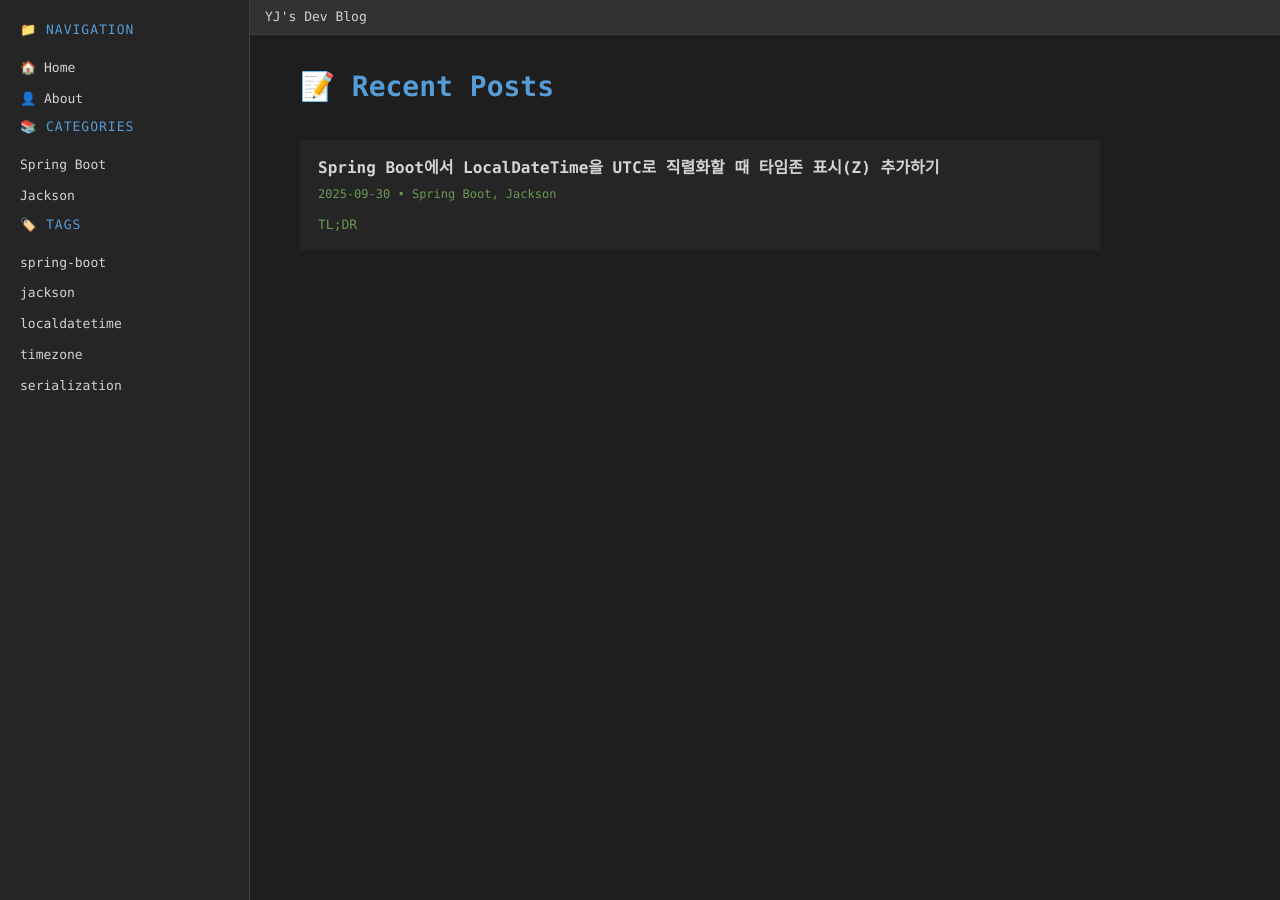
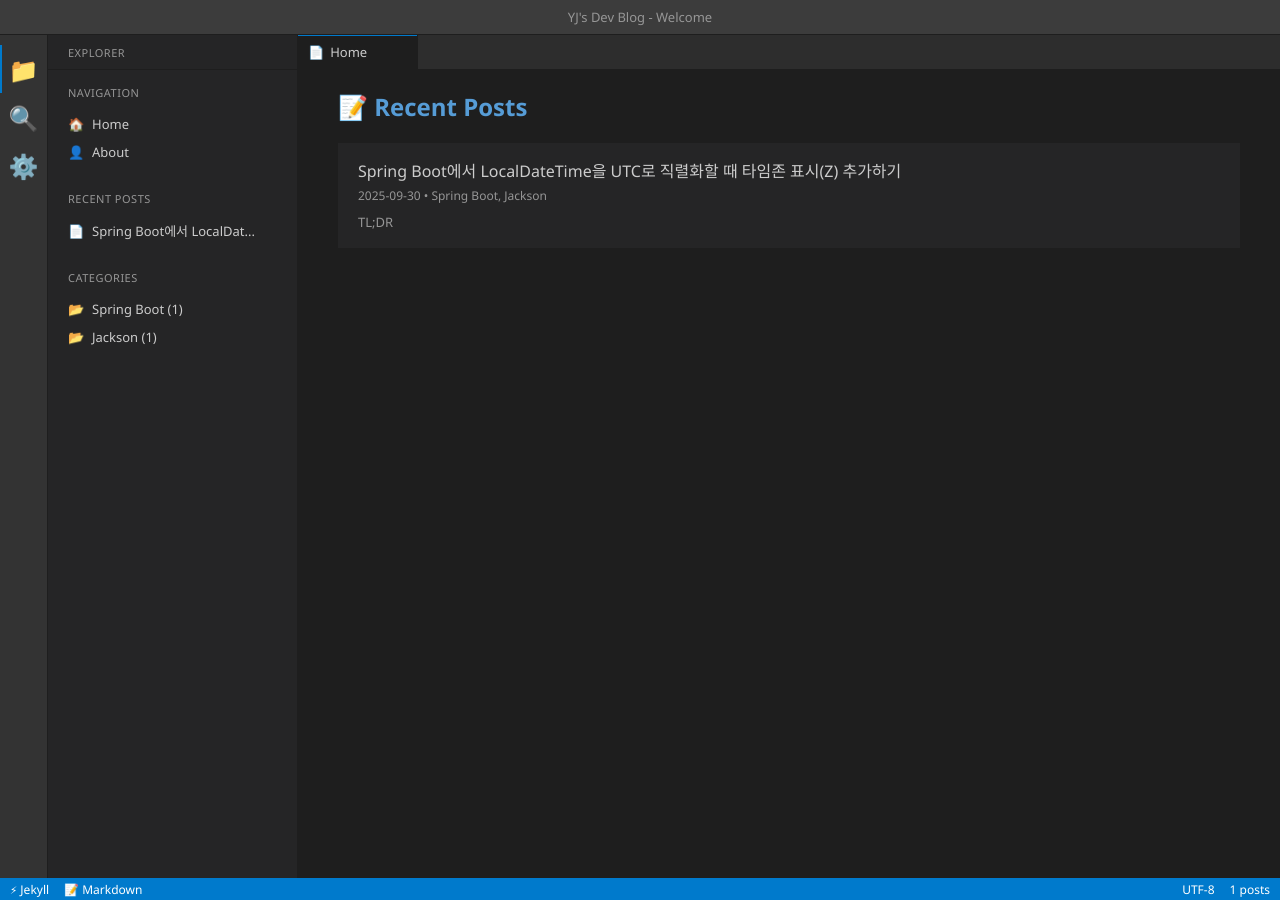
Before and after one commit to yunjeongiya/yunjeongiya.github.io, a Jekyll site: the page built from index.md, in a window 1280 px wide. Built offline with Jekyll 4.4.1, drawn with Linux system fonts in a browser that asks for light colours; some web fonts are replaced.

Commit message:
Complete VSCode exact layout
- Activity Bar with icons (left side, 48px)
- Side Bar with Explorer view (250px)
- Tab Bar with active tab highlighting
- Editor area with proper spacing
- Status Bar at bottom with info
- Exact VSCode color scheme (#1e1e1e, #252526, etc.)
- D2Coding font for Korean
- Proper section headers (EXPLORER, NAVIGATION, etc.)
- Recent posts in sidebar
- Responsive design

```diff
--- a/_layouts/default.html
+++ b/_layouts/default.html
@@ -4,49 +4,113 @@
   <meta charset="utf-8">
   <meta http-equiv="X-UA-Compatible" content="IE=edge">
   <meta name="viewport" content="width=device-width, initial-scale=1">
-  <title>{% if page.title %}{{ page.title | escape }} | {% endif %}{{ site.title | escape }}</title>
+  <title>{% if page.title %}{{ page.title | escape }} - {% endif %}{{ site.title | escape }}</title>
   <meta name="description" content="{{ page.excerpt | default: site.description | strip_html | normalize_whitespace | truncate: 160 | escape }}">
-  <link rel="stylesheet" href="{{ "/assets/css/vscode-style.css" | relative_url }}">
+  <link rel="stylesheet" href="{{ "/assets/css/vscode-exact.css" | relative_url }}">
   {% feed_meta %}
   {% seo %}
 </head>
 <body>
-  <div class="page-content">
-    <!-- Sidebar -->
-    <aside class="sidebar">
-      <h2>📁 Navigation</h2>
-      <ul>
-        <li><a href="{{ "/" | relative_url }}">🏠 Home</a></li>
-        <li><a href="{{ "/about" | relative_url }}">👤 About</a></li>
-      </ul>
+  <div class="vscode-container">
+    <!-- Title Bar -->
+    <div class="vscode-titlebar">
+      <div class="title">{{ site.title }} - {% if page.title %}{{ page.title }}{% else %}Welcome{% endif %}</div>
+    </div>
 
-      <h2>📚 Categories</h2>
-      <ul>
-        {% for category in site.categories %}
-        <li><a href="#">{{ category[0] }}</a></li>
-        {% endfor %}
-      </ul>
-
-      <h2>🏷️ Tags</h2>
-      <ul>
-        {% for tag in site.tags limit:10 %}
-        <li><a href="#">{{ tag[0] }}</a></li>
-        {% endfor %}
-      </ul>
-    </aside>
-
-    <!-- Main content -->
-    <main class="main-content">
-      <!-- Title bar -->
-      <div class="titlebar">
-        <a href="{{ "/" | relative_url }}" class="site-title">{{ site.title }}</a>
+    <!-- Main Layout -->
+    <div class="vscode-main">
+      <!-- Activity Bar (왼쪽 아이콘 바) -->
+      <div class="vscode-activitybar">
+        <div class="activity-icon active" title="Explorer">
+          📁
+        </div>
+        <div class="activity-icon" title="Search">
+          🔍
+        </div>
+        <div class="activity-icon" title="Settings">
+          ⚙️
+        </div>
       </div>
 
-      <!-- Editor (content area) -->
-      <div class="editor">
-        {{ content }}
+      <!-- Side Bar (파일 탐색기) -->
+      <div class="vscode-sidebar">
+        <div class="sidebar-header">
+          EXPLORER
+        </div>
+        <div class="sidebar-content">
+          <!-- Navigation -->
+          <div class="sidebar-section">
+            <div class="sidebar-section-title">NAVIGATION</div>
+            <a href="{{ "/" | relative_url }}" style="text-decoration: none; color: inherit;">
+              <div class="sidebar-item">
+                <span class="icon">🏠</span>
+                <span>Home</span>
+              </div>
+            </a>
+            <a href="{{ "/about" | relative_url }}" style="text-decoration: none; color: inherit;">
+              <div class="sidebar-item">
+                <span class="icon">👤</span>
+                <span>About</span>
+              </div>
+            </a>
+          </div>
+
+          <!-- Recent Posts -->
+          <div class="sidebar-section">
+            <div class="sidebar-section-title">RECENT POSTS</div>
+            {% for post in site.posts limit:5 %}
+            <a href="{{ post.url | relative_url }}" style="text-decoration: none; color: inherit;">
+              <div class="sidebar-item">
+                <span class="icon">📄</span>
+                <span>{{ post.title | truncate: 25 }}</span>
+              </div>
+            </a>
+            {% endfor %}
+          </div>
+
+          <!-- Categories -->
+          {% if site.categories.size > 0 %}
+          <div class="sidebar-section">
+            <div class="sidebar-section-title">CATEGORIES</div>
+            {% for category in site.categories %}
+            <div class="sidebar-item">
+              <span class="icon">📂</span>
+              <span>{{ category[0] }} ({{ category[1].size }})</span>
+            </div>
+            {% endfor %}
+          </div>
+          {% endif %}
+        </div>
       </div>
-    </main>
+
+      <!-- Editor Group -->
+      <div class="vscode-editor-group">
+        <!-- Tab Bar -->
+        <div class="vscode-tabs">
+          <div class="vscode-tab active">
+            <span class="tab-icon">📄</span>
+            <span class="tab-label">{% if page.title %}{{ page.title }}{% else %}Home{% endif %}</span>
+          </div>
+        </div>
+
+        <!-- Editor Content -->
+        <div class="vscode-editor">
+          {{ content }}
+        </div>
+      </div>
+    </div>
+
+    <!-- Status Bar -->
+    <div class="vscode-statusbar">
+      <div class="statusbar-left">
+        <span>⚡ Jekyll</span>
+        <span>📝 Markdown</span>
+      </div>
+      <div class="statusbar-right">
+        <span>UTF-8</span>
+        <span>{{ site.posts.size }} posts</span>
+      </div>
+    </div>
   </div>
 </body>
 </html>
--- a/_layouts/home.html
+++ b/_layouts/home.html
@@ -3,32 +3,32 @@ layout: default
 ---
 
 <div class="home">
-  <h1 style="color: var(--vscode-keyword); margin-bottom: 30px;">📝 Recent Posts</h1>
+  <h2 style="color: var(--keyword); margin-bottom: 20px; font-weight: 600;">📝 Recent Posts</h2>
 
   {% if site.posts.size > 0 %}
     <ul class="post-list">
       {% for post in site.posts %}
-        <li class="post-list-item">
-          <h2 class="post-list-heading">
-            <a href="{{ post.url | relative_url }}">
-              {{ post.title | escape }}
-            </a>
-          </h2>
-          <p class="post-meta" style="color: var(--vscode-comment); font-size: 12px; margin-top: 5px;">
+        <li>
+          <a href="{{ post.url | relative_url }}" style="text-decoration: none;">
+            <div class="post-list-item">
+              <div class="post-list-title">{{ post.title | escape }}</div>
+              <div class="post-list-meta">
                 {{ post.date | date: "%Y-%m-%d" }}
                 {% if post.categories.size > 0 %}
                   • {{ post.categories | join: ", " }}
                 {% endif %}
-          </p>
+              </div>
               {% if post.excerpt %}
-          <p style="color: var(--vscode-comment); font-size: 13px; margin-top: 10px;">
+              <div style="color: var(--text-secondary); font-size: 13px; margin-top: 8px; line-height: 1.6;">
                 {{ post.excerpt | strip_html | truncatewords: 30 }}
-          </p>
+              </div>
               {% endif %}
+            </div>
+          </a>
         </li>
       {% endfor %}
     </ul>
   {% else %}
-    <p style="color: var(--vscode-comment);">No posts yet.</p>
+    <p style="color: var(--text-secondary);">No posts yet.</p>
   {% endif %}
 </div>
--- a/_layouts/page.html
+++ b/_layouts/page.html
@@ -3,9 +3,9 @@ layout: default
 ---
 
 <article class="page">
-  <header class="post-header">
+  <div class="post-header-meta">
     <h1 class="post-title">{{ page.title | escape }}</h1>
-  </header>
+  </div>
 
   <div class="post-content">
     {{ content }}
--- /dev/null
+++ b/assets/css/vscode-exact.css
@@ -0,0 +1,418 @@
+/* VSCode Exact Layout */
+
+@import url('https://cdn.jsdelivr.net/gh/projectnoonnu/noonfonts_three@1.0/D2Coding.woff');
+
+/* VSCode Color Variables */
+:root {
+  --activity-bar-bg: #333333;
+  --activity-bar-active: #007acc;
+  --sidebar-bg: #252526;
+  --editor-bg: #1e1e1e;
+  --titlebar-bg: #3c3c3c;
+  --tab-bg: #2d2d2d;
+  --tab-active-bg: #1e1e1e;
+  --statusbar-bg: #007acc;
+
+  --text-primary: #cccccc;
+  --text-secondary: #969696;
+  --border-color: #1e1e1e;
+
+  --keyword: #569cd6;
+  --string: #ce9178;
+  --function: #dcdcaa;
+  --comment: #6a9955;
+  --variable: #9cdcfe;
+}
+
+* {
+  margin: 0;
+  padding: 0;
+  box-sizing: border-box;
+}
+
+body {
+  font-family: 'D2Coding', 'Segoe UI', 'Consolas', monospace;
+  background: var(--editor-bg);
+  color: var(--text-primary);
+  overflow: hidden;
+  height: 100vh;
+}
+
+/* Main Container */
+.vscode-container {
+  display: flex;
+  flex-direction: column;
+  height: 100vh;
+}
+
+/* Title Bar (맨 위) */
+.vscode-titlebar {
+  height: 35px;
+  background: var(--titlebar-bg);
+  display: flex;
+  align-items: center;
+  padding: 0 10px;
+  font-size: 13px;
+  -webkit-app-region: drag;
+  border-bottom: 1px solid var(--border-color);
+}
+
+.vscode-titlebar .title {
+  flex: 1;
+  text-align: center;
+  color: var(--text-secondary);
+}
+
+/* Main Layout (Activity Bar + Sidebar + Editor) */
+.vscode-main {
+  display: flex;
+  flex: 1;
+  overflow: hidden;
+}
+
+/* Activity Bar (맨 왼쪽, 아이콘 바) */
+.vscode-activitybar {
+  width: 48px;
+  background: var(--activity-bar-bg);
+  display: flex;
+  flex-direction: column;
+  align-items: center;
+  padding-top: 10px;
+  border-right: 1px solid var(--border-color);
+}
+
+.activity-icon {
+  width: 48px;
+  height: 48px;
+  display: flex;
+  align-items: center;
+  justify-content: center;
+  cursor: pointer;
+  color: var(--text-secondary);
+  font-size: 24px;
+  position: relative;
+  transition: color 0.2s;
+}
+
+.activity-icon:hover {
+  color: var(--text-primary);
+}
+
+.activity-icon.active {
+  color: var(--text-primary);
+}
+
+.activity-icon.active::before {
+  content: '';
+  position: absolute;
+  left: 0;
+  top: 0;
+  bottom: 0;
+  width: 2px;
+  background: var(--activity-bar-active);
+}
+
+/* Side Bar (파일 탐색기) */
+.vscode-sidebar {
+  width: 250px;
+  background: var(--sidebar-bg);
+  border-right: 1px solid var(--border-color);
+  display: flex;
+  flex-direction: column;
+  overflow: hidden;
+}
+
+.sidebar-header {
+  height: 35px;
+  display: flex;
+  align-items: center;
+  padding: 0 20px;
+  font-size: 11px;
+  text-transform: uppercase;
+  letter-spacing: 0.5px;
+  color: var(--text-secondary);
+  border-bottom: 1px solid var(--border-color);
+}
+
+.sidebar-content {
+  flex: 1;
+  overflow-y: auto;
+  padding: 10px 0;
+}
+
+.sidebar-section {
+  margin-bottom: 20px;
+}
+
+.sidebar-section-title {
+  padding: 5px 20px;
+  font-size: 11px;
+  text-transform: uppercase;
+  letter-spacing: 0.5px;
+  color: var(--text-secondary);
+  margin-bottom: 5px;
+}
+
+.sidebar-item {
+  padding: 5px 20px;
+  cursor: pointer;
+  display: flex;
+  align-items: center;
+  font-size: 13px;
+  color: var(--text-primary);
+  transition: background 0.1s;
+}
+
+.sidebar-item:hover {
+  background: rgba(255, 255, 255, 0.05);
+}
+
+.sidebar-item .icon {
+  margin-right: 8px;
+  width: 16px;
+  text-align: center;
+}
+
+/* Editor Group (탭 + 에디터) */
+.vscode-editor-group {
+  flex: 1;
+  display: flex;
+  flex-direction: column;
+  background: var(--editor-bg);
+}
+
+/* Tab Bar */
+.vscode-tabs {
+  height: 35px;
+  background: var(--tab-bg);
+  display: flex;
+  align-items: flex-end;
+  border-bottom: 1px solid var(--border-color);
+  overflow-x: auto;
+}
+
+.vscode-tab {
+  min-width: 120px;
+  max-width: 200px;
+  height: 35px;
+  padding: 0 10px;
+  display: flex;
+  align-items: center;
+  background: var(--tab-bg);
+  border-right: 1px solid var(--border-color);
+  cursor: pointer;
+  font-size: 13px;
+  color: var(--text-secondary);
+  position: relative;
+}
+
+.vscode-tab.active {
+  background: var(--tab-active-bg);
+  color: var(--text-primary);
+}
+
+.vscode-tab.active::after {
+  content: '';
+  position: absolute;
+  top: 0;
+  left: 0;
+  right: 0;
+  height: 2px;
+  background: var(--activity-bar-active);
+}
+
+.tab-icon {
+  margin-right: 6px;
+}
+
+.tab-label {
+  flex: 1;
+  overflow: hidden;
+  text-overflow: ellipsis;
+  white-space: nowrap;
+}
+
+/* Editor */
+.vscode-editor {
+  flex: 1;
+  overflow-y: auto;
+  padding: 20px 40px;
+  max-width: 1000px;
+}
+
+/* Status Bar (맨 아래) */
+.vscode-statusbar {
+  height: 22px;
+  background: var(--statusbar-bg);
+  display: flex;
+  align-items: center;
+  padding: 0 10px;
+  font-size: 12px;
+  color: white;
+  justify-content: space-between;
+}
+
+.statusbar-left,
+.statusbar-right {
+  display: flex;
+  gap: 15px;
+}
+
+/* Content Styling */
+.post-header-meta {
+  margin-bottom: 30px;
+  padding-bottom: 15px;
+  border-bottom: 1px solid var(--border-color);
+}
+
+.post-title {
+  font-size: 28px;
+  color: var(--text-primary);
+  margin-bottom: 10px;
+  font-weight: 600;
+}
+
+.post-meta {
+  color: var(--text-secondary);
+  font-size: 12px;
+}
+
+.post-content h2,
+.post-content h3 {
+  color: var(--keyword);
+  margin-top: 30px;
+  margin-bottom: 15px;
+  font-weight: 600;
+}
+
+.post-content h2 { font-size: 22px; }
+.post-content h3 { font-size: 18px; }
+
+.post-content p {
+  line-height: 1.8;
+  margin-bottom: 15px;
+  color: var(--text-primary);
+}
+
+.post-content a {
+  color: var(--activity-bar-active);
+  text-decoration: none;
+}
+
+.post-content a:hover {
+  text-decoration: underline;
+}
+
+.post-content code {
+  background: var(--sidebar-bg);
+  padding: 2px 6px;
+  border-radius: 3px;
+  font-size: 13px;
+  color: var(--string);
+}
+
+.post-content pre {
+  background: var(--sidebar-bg);
+  border: 1px solid var(--border-color);
+  border-radius: 5px;
+  padding: 15px;
+  overflow-x: auto;
+  margin: 20px 0;
+}
+
+.post-content pre code {
+  background: none;
+  padding: 0;
+  color: var(--text-primary);
+}
+
+.post-content ul,
+.post-content ol {
+  margin-left: 30px;
+  margin-bottom: 15px;
+}
+
+.post-content li {
+  margin-bottom: 8px;
+  line-height: 1.7;
+}
+
+.post-content blockquote {
+  border-left: 3px solid var(--activity-bar-active);
+  padding-left: 15px;
+  margin: 20px 0;
+  color: var(--text-secondary);
+  font-style: italic;
+}
+
+/* Post List (Home) */
+.post-list {
+  list-style: none;
+}
+
+.post-list-item {
+  padding: 15px 20px;
+  margin-bottom: 2px;
+  background: var(--sidebar-bg);
+  cursor: pointer;
+  transition: background 0.1s;
+}
+
+.post-list-item:hover {
+  background: rgba(255, 255, 255, 0.05);
+}
+
+.post-list-title {
+  font-size: 16px;
+  color: var(--text-primary);
+  margin-bottom: 5px;
+}
+
+.post-list-meta {
+  font-size: 12px;
+  color: var(--text-secondary);
+}
+
+/* Scrollbar */
+::-webkit-scrollbar {
+  width: 10px;
+  height: 10px;
+}
+
+::-webkit-scrollbar-track {
+  background: var(--editor-bg);
+}
+
+::-webkit-scrollbar-thumb {
+  background: #424242;
+  border-radius: 5px;
+}
+
+::-webkit-scrollbar-thumb:hover {
+  background: #4e4e4e;
+}
+
+/* Responsive */
+@media (max-width: 768px) {
+  .vscode-activitybar {
+    width: 40px;
+  }
+
+  .vscode-sidebar {
+    width: 200px;
+  }
+
+  .vscode-editor {
+    padding: 15px 20px;
+  }
+}
+
+@media (max-width: 600px) {
+  .vscode-sidebar {
+    display: none;
+  }
+
+  .vscode-activitybar {
+    display: none;
+  }
+}
```
Also changed, not shown: _layouts/post.html (+8 -16 lines). Lines whose indentation alone changed are shown as unchanged.
